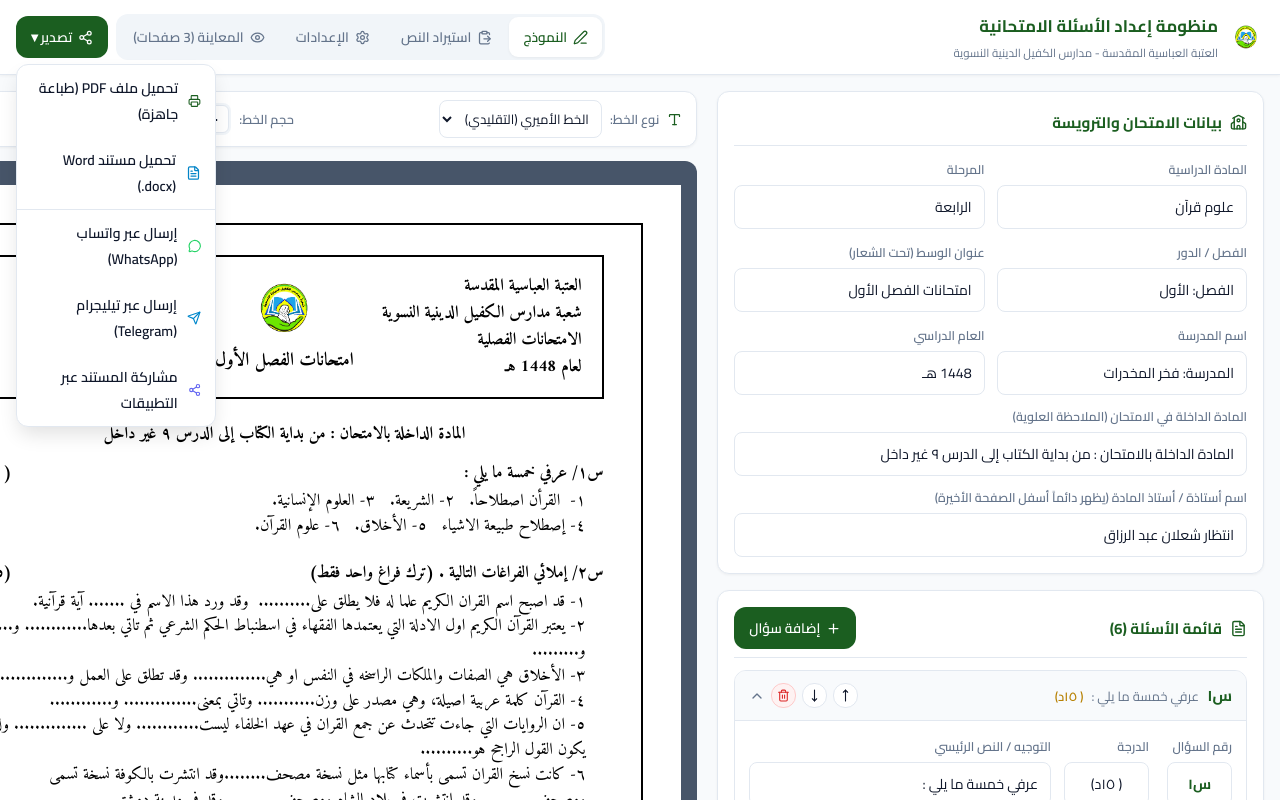
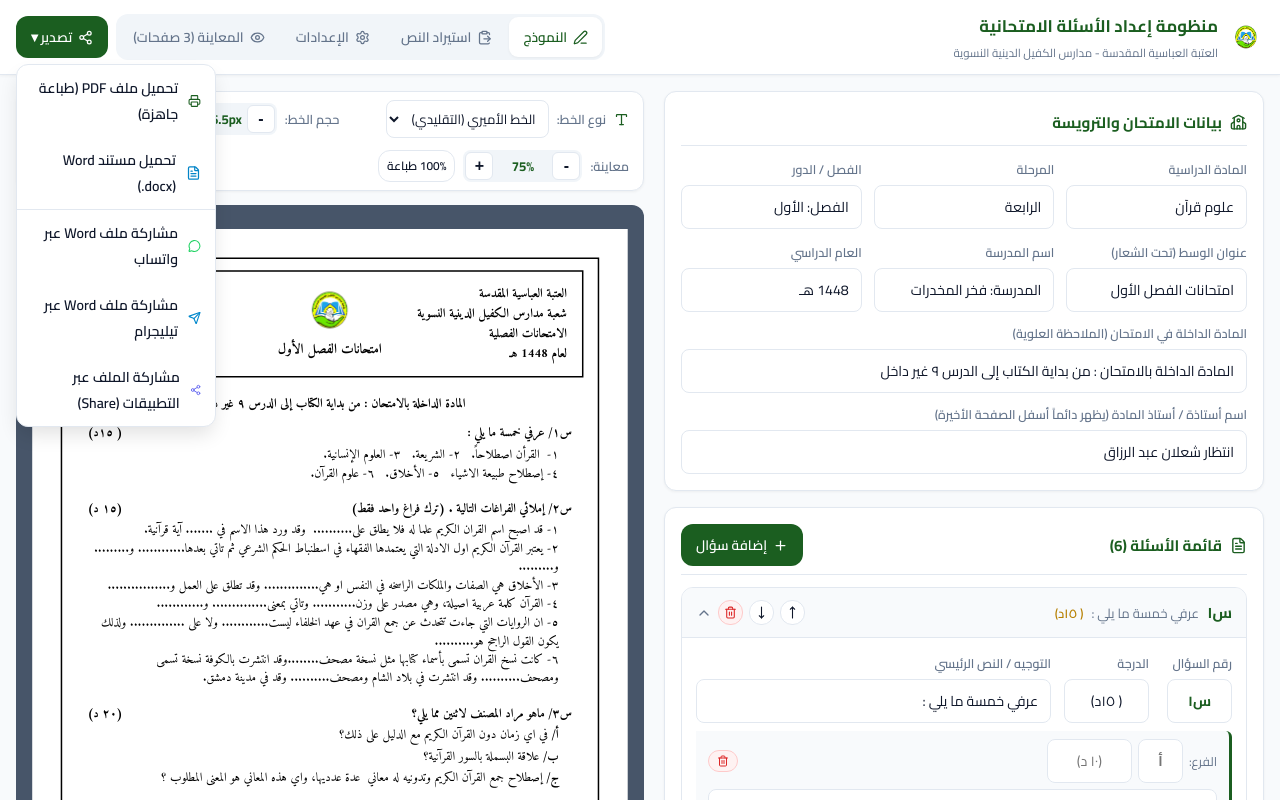
Before and after one commit to SaifAlkhniab/Exam-form, a React (Vite) app in the folder client/: page / in a window 1280 px wide. Both pictures are taken after a click on the button "تصدير ▾". Shown: the top 800 px of the page. Built offline with nearby package versions, Linux system fonts and the light colour scheme; a web font is replaced by a local one.

Commit message:
feat: Enhanced header symmetry, mobile auto-fit & zoom controls, direct docx file sharing, and public release setup

```diff
--- a/client/src/App.jsx
+++ b/client/src/App.jsx
@@ -35,6 +35,8 @@ export default function App() {
   const [isMobile, setIsMobile] = useState(typeof window !== 'undefined' ? window.innerWidth < 768 : false);
   const [windowWidth, setWindowWidth] = useState(typeof window !== 'undefined' ? window.innerWidth : 1200);
   const [showExportMenu, setShowExportMenu] = useState(false);
+  const [zoomLevel, setZoomLevel] = useState(1);
+  const [isAutoFit, setIsAutoFit] = useState(true);
   const exportMenuRef = useRef(null);
 
   useEffect(() => {
@@ -46,6 +48,16 @@ export default function App() {
     window.addEventListener('resize', handleResize);
     return () => window.removeEventListener('resize', handleResize);
   }, []);
+
+  // Auto-calculated scale to fit the A4 page (794px wide) neatly within screen width
+  const fitScale = useMemo(() => {
+    if (typeof window === 'undefined') return 1;
+    const availableWidth = isMobile ? (windowWidth - 20) : Math.min(794, (windowWidth / 2) - 48);
+    const scale = availableWidth / 794;
+    return Math.min(1, Math.max(0.32, parseFloat(scale.toFixed(2))));
+  }, [windowWidth, isMobile]);
+
+  const activeZoom = isAutoFit ? fitScale : zoomLevel;
 
   // Close export menu on outside click
   useEffect(() => {
@@ -259,57 +271,37 @@ export default function App() {
     }
   };
 
-  // Handle WhatsApp Share
-  const handleShareWhatsApp = () => {
-    const questionsCount = examData.questions?.length || 0;
-    const text = encodeURIComponent(
-      `📋 *${examData.title || 'أسئلة امتحان'}*\n` +
-      `📌 *المادة:* ${examData.subject || '-'}\n` +
-      `🎓 *المرحلة:* ${examData.stage || '-'}\n` +
-      `🏫 *المدرسة:* ${examData.school || 'فخر المخدرات'}\n` +
-      `📝 *عدد الأسئلة:* ${questionsCount}\n\n` +
-      `✨ تم الإعداد عبر منظومة إعداد الأسئلة الامتحانية (العتبة العباسية المقدسة)`
-    );
-    window.open(`https://api.whatsapp.com/send?text=${text}`, '_blank');
-  };
-
-  // Handle Telegram Share
-  const handleShareTelegram = () => {
-    const text = encodeURIComponent(
-      `📋 *${examData.title || 'أسئلة امتحان'}*\n` +
-      `📌 *المادة:* ${examData.subject || '-'} | 🎓 *المرحلة:* ${examData.stage || '-'}\n` +
-      `🏫 *المدرسة:* ${examData.school || 'فخر المخدرات'}\n` +
-      `✨ تم الإعداد عبر منظومة إعداد الأسئلة الامتحانية`
-    );
-    window.open(`https://t.me/share/url?url=${encodeURIComponent(window.location.origin)}&text=${text}`, '_blank');
-  };
-
-  // Handle Native File Share (Word .docx)
-  const handleShareFile = async () => {
+  // Handle File Sharing (Word .docx) directly to WhatsApp, Telegram, or System Sheet
+  const handleShareDocxFile = async (targetApp = null) => {
     try {
-      showToast('جارٍ تجهيز المستند للمشاركة...');
+      showToast('جارٍ إعداد وتجهيز ملف Word للمشاركة...');
       const blob = await generateDocxBlob(examData);
       const filename = `${examData.subject || 'أسئلة'}_${examData.stage || 'امتحان'}.docx`;
       const file = new File([blob], filename, {
         type: 'application/vnd.openxmlformats-officedocument.wordprocessingml.document'
       });
 
+      // If mobile or browser supports sharing files natively:
       if (navigator.canShare && navigator.canShare({ files: [file] })) {
         await navigator.share({
           title: examData.title || 'أسئلة الامتحان',
-          text: `أسئلة مادة ${examData.subject || ''} - ${examData.stage || ''}`,
+          text: `مرفق ملف أسئلة: ${examData.subject || ''} (${examData.stage || ''})`,
           files: [file]
         });
         showToast('تمت مشاركة الملف بنجاح!');
-      } else if (navigator.share) {
-        await navigator.share({
-          title: examData.title || 'أسئلة الامتحان',
-          text: `أسئلة مادة ${examData.subject || ''} - ${examData.stage || ''}`,
-          url: window.location.href
-        });
+        return;
+      }
+
+      // Desktop fallback: download the docx file and open WhatsApp/Telegram Web
+      await exportToDocx(examData);
+      if (targetApp === 'whatsapp') {
+        showToast('تم حفظ ملف Word في التنزيلات! جارٍ فتح واتساب لإرسال الملف...');
+        window.open('https://web.whatsapp.com', '_blank');
+      } else if (targetApp === 'telegram') {
+        showToast('تم حفظ ملف Word في التنزيلات! جارٍ فتح تيليجرام لإرسال الملف...');
+        window.open('https://web.telegram.org', '_blank');
       } else {
-        await exportToDocx(examData);
-        showToast('تم تنزيل المستند (المتصفح لا يدعم قائمة المشاركة)');
+        showToast('تم تحميل المستند بنجاح (المتصفح المكتبي لا يدعم نافذة المشاركة)');
       }
     } catch (err) {
       if (err.name !== 'AbortError') {
@@ -416,31 +408,31 @@ export default function App() {
                       className={styles.dropdownItem}
                       onClick={() => {
                         setShowExportMenu(false);
-                        handleShareWhatsApp();
+                        handleShareDocxFile('whatsapp');
                       }}
                     >
                       <MessageCircle size={16} color="#25D366" />
-                      <span>إرسال عبر واتساب (WhatsApp)</span>
+                      <span>مشاركة ملف Word عبر واتساب</span>
                     </button>
                     <button
                       className={styles.dropdownItem}
                       onClick={() => {
                         setShowExportMenu(false);
-                        handleShareTelegram();
+                        handleShareDocxFile('telegram');
                       }}
                     >
                       <Send size={16} color="#0088cc" />
-                      <span>إرسال عبر تيليجرام (Telegram)</span>
+                      <span>مشاركة ملف Word عبر تيليجرام</span>
                     </button>
                     <button
                       className={styles.dropdownItem}
                       onClick={() => {
                         setShowExportMenu(false);
-                        handleShareFile();
+                        handleShareDocxFile();
                       }}
                     >
                       <Share2 size={16} color="#6366f1" />
-                      <span>مشاركة المستند عبر التطبيقات</span>
+                      <span>مشاركة الملف عبر التطبيقات (Share)</span>
                     </button>
                   </div>
                 )}
@@ -939,6 +931,59 @@ export default function App() {
                     {pages.length} صفحات A4
                   </span>
                 </div>
+
+                {/* ZOOM CONTROLS (FIT TO SCREEN / ZOOM IN / ZOOM OUT / 100% REAL PRINT) */}
+                <div className={styles.toolbarGroup}>
+                  <span className={styles.toolbarLabel}>معاينة:</span>
+                  <div className={styles.stepperContainer}>
+                    <button
+                      type="button"
+                      className={styles.stepperBtn}
+                      onClick={() => {
+                        setIsAutoFit(false);
+                        setZoomLevel(prev => Math.max(0.35, parseFloat((prev - 0.08).toFixed(2))));
+                      }}
+                      title="تصغير المعاينة"
+                    >
+                      -
+                    </button>
+                    <span
+                      className={styles.stepperValue}
+                      style={{ minWidth: '55px', cursor: 'pointer' }}
+                      onClick={() => setIsAutoFit(!isAutoFit)}
+                      title="انقر للتبديل بين الاحتواء والحجم الأصلي"
+                    >
+                      {Math.round(activeZoom * 100)}%
+                    </span>
+                    <button
+                      type="button"
+                      className={styles.stepperBtn}
+                      onClick={() => {
+                        setIsAutoFit(false);
+                        setZoomLevel(prev => Math.min(1.4, parseFloat((prev + 0.08).toFixed(2))));
+                      }}
+                      title="تكبير المعاينة"
+                    >
+                      +
+                    </button>
+                  </div>
+                  <button
+                    type="button"
+                    className={`${styles.btn} ${styles.btnSecondary}`}
+                    style={{ padding: '4px 8px', fontSize: '0.74rem' }}
+                    onClick={() => {
+                      if (isAutoFit) {
+                        setIsAutoFit(false);
+                        setZoomLevel(1.0);
+                      } else {
+                        setIsAutoFit(true);
+                      }
+                    }}
+                    title={isAutoFit ? 'عرض بحجم الطباعة الحقيقي 100%' : 'ملاءمة الصفحة مع الشاشة'}
+                  >
+                    {isAutoFit ? '100% طباعة' : '📱 احتواء'}
+                  </button>
+                </div>
               </div>
 
               {/* A4 PREVIEW CONTAINER */}
@@ -956,8 +1001,26 @@ export default function App() {
                     const isLastPage = pageIdx === pages.length - 1;
 
                     return (
-                      <div key={pageIdx} className={styles.pageMobileWrapper}>
-                        <div className={styles.a4Page}>
+                      <div
+                        key={pageIdx}
+                        className={styles.pageMobileWrapper}
+                        style={{
+                          width: `${Math.round(794 * activeZoom)}px`,
+                          height: `${Math.round(1123 * activeZoom)}px`,
+                          position: 'relative'
+                        }}
+                      >
+                        <div
+                          className={styles.a4Page}
+                          style={{
+                            transform: `scale(${activeZoom})`,
+                            transformOrigin: 'top center',
+                            position: 'absolute',
+                            top: 0,
+                            left: '50%',
+                            marginLeft: '-397px'
+                          }}
+                        >
                           <div className={pageBorderClass}>
 
                             {/* EXACT HAWZAH HEADER DESIGN MATCHING IMAGE 2 ON PAGE 1 */}
@@ -1123,31 +1186,31 @@ export default function App() {
                   className={styles.dropdownItem}
                   onClick={() => {
                     setShowExportMenu(false);
-                    handleShareWhatsApp();
+                    handleShareDocxFile('whatsapp');
                   }}
                 >
                   <MessageCircle size={16} color="#25D366" />
-                  <span>إرسال عبر واتساب (WhatsApp)</span>
+                  <span>مشاركة ملف Word عبر واتساب</span>
                 </button>
                 <button
                   className={styles.dropdownItem}
                   onClick={() => {
                     setShowExportMenu(false);
-                    handleShareTelegram();
+                    handleShareDocxFile('telegram');
                   }}
                 >
                   <Send size={16} color="#0088cc" />
-                  <span>إرسال عبر تيليجرام (Telegram)</span>
+                  <span>مشاركة ملف Word عبر تيليجرام</span>
                 </button>
                 <button
                   className={styles.dropdownItem}
                   onClick={() => {
                     setShowExportMenu(false);
-                    handleShareFile();
+                    handleShareDocxFile();
                   }}
                 >
                   <Share2 size={16} color="#6366f1" />
-                  <span>مشاركة عبر التطبيقات</span>
+                  <span>مشاركة الملف عبر التطبيقات (Share)</span>
                 </button>
               </div>
             )}
--- a/client/src/App.module.css
+++ b/client/src/App.module.css
@@ -612,11 +612,11 @@
   flex-shrink: 0;
 }
 
-/* Outer Borders */
+/* Outer Borders - Reduced top/side padding by half (4mm top, 5mm sides) to give header more width and move it up */
 .borderSingle {
   border: 2px solid #000000;
   height: 100%;
-  padding: 8mm 10mm;
+  padding: 4mm 5mm 8mm 5mm;
   box-sizing: border-box;
   display: flex;
   flex-direction: column;
@@ -625,7 +625,7 @@
 .borderDouble {
   border: 4px double #000000;
   height: 100%;
-  padding: 8mm 10mm;
+  padding: 4mm 5mm 8mm 5mm;
   box-sizing: border-box;
   display: flex;
   flex-direction: column;
@@ -634,7 +634,7 @@
 .borderNone {
   border: none;
   height: 100%;
-  padding: 8mm 10mm;
+  padding: 4mm 5mm 8mm 5mm;
   box-sizing: border-box;
   display: flex;
   flex-direction: column;
@@ -700,8 +700,10 @@
   box-sizing: border-box;
 }
 
-/* Right Section: Al-Abbas Holy Shrine details */
+/* Right Section: Al-Abbas Holy Shrine details (Hugs Right Edge) */
 .headerRight {
+  justify-self: start;
+  width: fit-content;
   text-align: right;
   direction: rtl;
   font-size: 1.05rem;
@@ -709,8 +711,9 @@
   font-weight: 700;
 }
 
-/* Center Section: Logo + Clean Text Underneath */
+/* Center Section: Logo + Clean Text Underneath (Centered) */
 .headerCenter {
+  justify-self: center;
   text-align: center;
   display: flex;
   flex-direction: column;
@@ -744,8 +747,10 @@
   margin-top: 6px;
 }
 
-/* Left Section: School, Subject, Stage, Semester (Aligned to RIGHT as per reference image) */
+/* Left Section: School, Subject, Stage, Semester (Hugs Left Edge for Perfect Bilateral Symmetry) */
 .headerLeft {
+  justify-self: end;
+  width: fit-content;
   text-align: right;
   direction: rtl;
   font-size: 1.05rem;
@@ -767,6 +772,7 @@
   display: flex;
   flex-direction: column;
   gap: 10px;
+  padding: 0 4mm;
 }
 
 .paperQuestionItem {
@@ -904,17 +910,20 @@
   }
 
   .paperWrapper {
-    padding: 10px 4px !important;
+    padding: 12px 6px !important;
     border-radius: 8px;
-    overflow-x: hidden !important;
+    overflow: auto !important;
+    -webkit-overflow-scrolling: touch;
+    width: 100% !important;
+    box-sizing: border-box;
   }
 
   .pageMobileWrapper {
-    width: 100% !important;
-    overflow: hidden !important;
+    width: auto !important;
+    overflow: visible !important;
     display: flex !important;
     justify-content: center !important;
-    margin-bottom: 14px !important;
+    margin: 0 auto 16px auto !important;
   }
 
   .a4Page {
```
Also changed, not shown: 2 other files (tests, documents, lock files or other folders).
